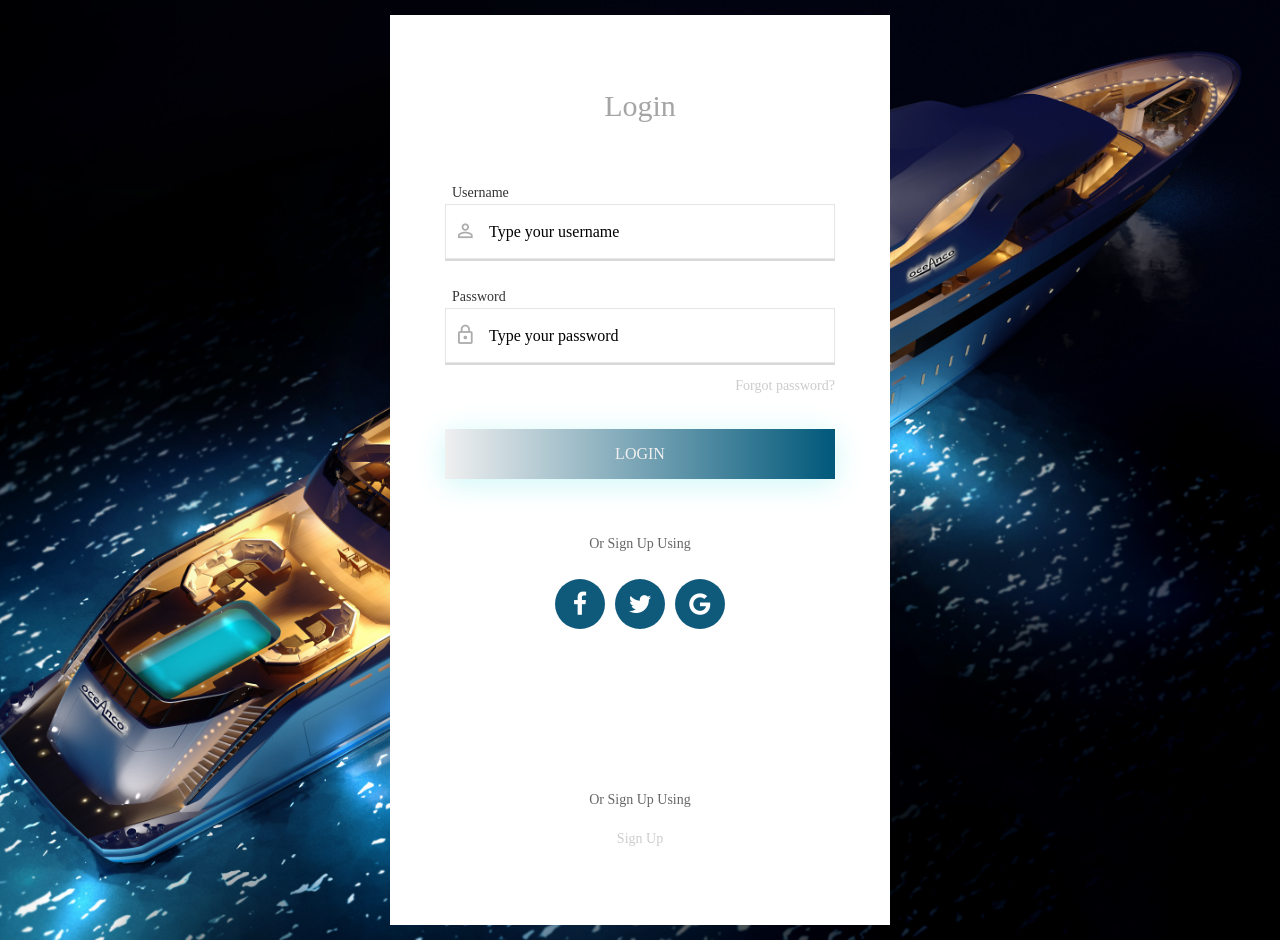
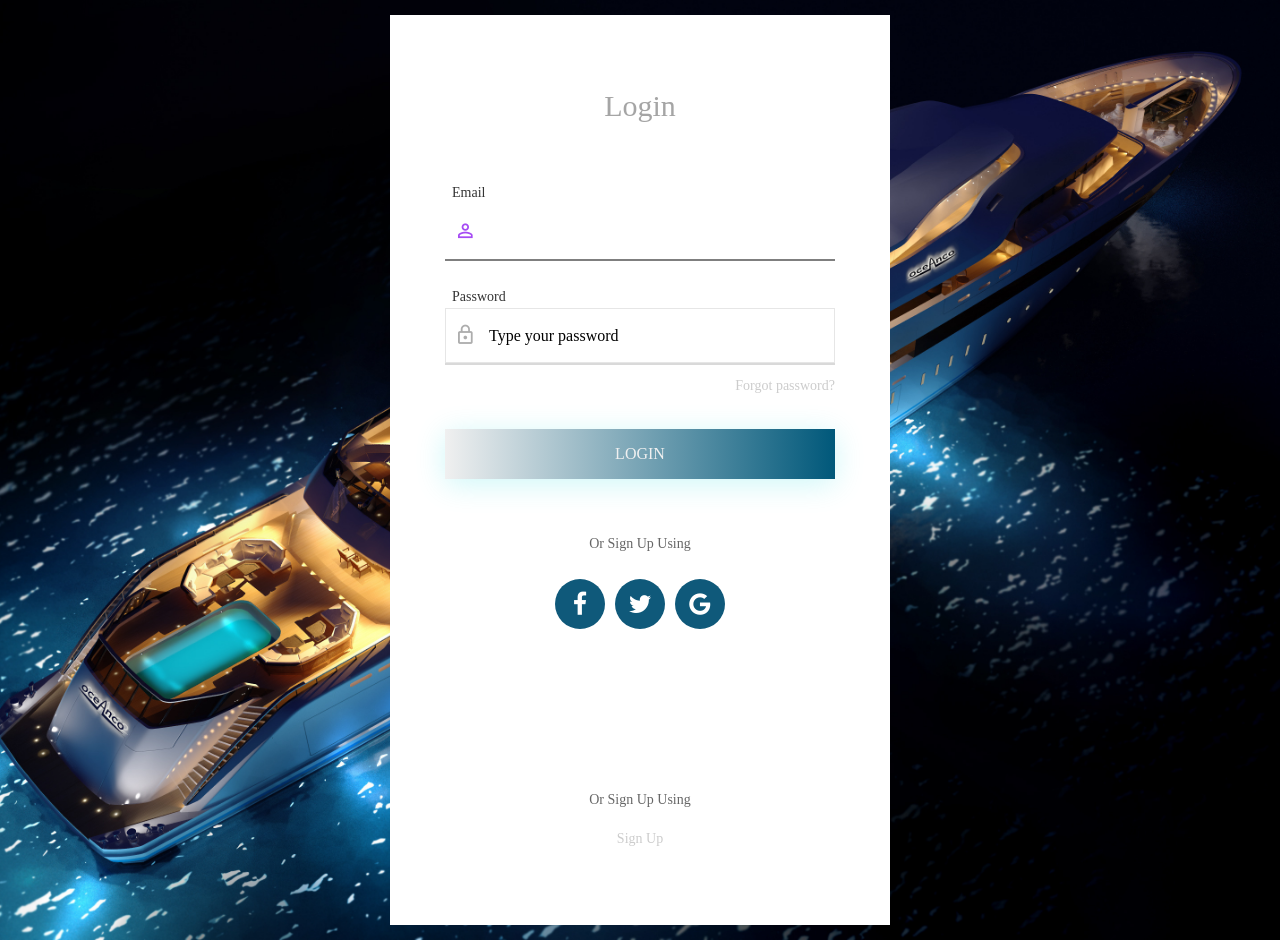
Before and after one commit to anyelser1213/YatesSolanko, a Django app: page /login/ in a window 1280 px wide. Run offline with Django 4.2, Linux system fonts and the light colour scheme; some libraries are stand-ins or nearby versions; some web fonts are replaced.

Commit message:
finalizando login

```diff
--- a/aplicaciones/login/form.py
+++ b/aplicaciones/login/form.py
@@ -24,7 +24,10 @@
         #self.fields['descripcion'].widget.attrs.update({'placeholder': 'Descripción','autofocus': 'true','class': 'descripcion form-control' })
         #self.fields['email'].error_messages = {'required': 'Esto es grave aqui!'}
         #self.fields['email'].widget.attrs.update({'class': 'form-control','placeholder':'Nombre de usuario' })
-        self.fields['password'].widget.attrs.update({'class': 'form-control','placeholder':'Contraseña' })
+
+        #En este caso el username es = EMAIL
+        self.fields['username'].widget.attrs.update({'class': 'input100','placeholder':'Type your email' })
+        self.fields['password'].widget.attrs.update({'class': 'input100','placeholder':'Type your password' })
 
     class Meta:
         labels = {
@@ -42,7 +45,7 @@
             #"creado_por": forms.Select(attrs={'class': 'form-control' }),
             #"username": forms.TextInput(attrs={'class': 'form-control ', 'placeholder':'Enter username' }),
             #"nombres": forms.TextInput(attrs={'class': 'form-control ', 'placeholder':'Enter name' }),
-            "email": forms.EmailInput(attrs={'class': 'browser-default' , 'placeholder':'Enter email'}),
+            "email": forms.EmailInput(attrs={'class': 'input100' , 'placeholder':'Type your email'}),
             #"apellidos": forms.TextInput(attrs={'class': 'browser-default ', 'placeholder':'Enter full name' }),
             #"cedula": forms.NumberInput(attrs={'class': 'form-control ', 'placeholder':'Enter DNI' }),
             #"compañia": forms.Select(attrs={'class': 'form-control' }),
--- a/aplicaciones/login/templates/login.html
+++ b/aplicaciones/login/templates/login.html
@@ -43,18 +43,20 @@
 		<div class="limiter">
 			<div class="container-login100" style="background-image: url('{% static 'principal/assets/images/bg-04.jpg' %}');">
 				<div class="wrap-login100 p-l-55 p-r-55 p-t-65 p-b-54">
-					<form class="login100-form validate-form">
+					<form action="" method="post" class="login100-form validate-form">
+						{% csrf_token %}
 						<span class="login100-form-title p-b-49 ">
 							<p class="letra_titulos"> Login</p>
 						</span>
 						<div class="wrap-input100 validate-input m-b-23" data-validate="Username is reauired">
-							<span class="label-input100">Username</span>
-							<input class="input100" type="text" name="username" placeholder="Type your username">
+							<span class="label-input100">Email</span>
+							{{form.username}}
+
 							<span class="focus-input100" data-symbol="&#xf206;"></span>
 						</div>
 						<div class="wrap-input100 validate-input" data-validate="Password is required">
 							<span class="label-input100">Password</span>
-							<input class="input100" type="password" name="pass" placeholder="Type your password">
+							{{form.password}}
 							<span class="focus-input100" data-symbol="&#xf190;"></span>
 						</div>
 						<div class="text-right p-t-8 p-b-31">
```
